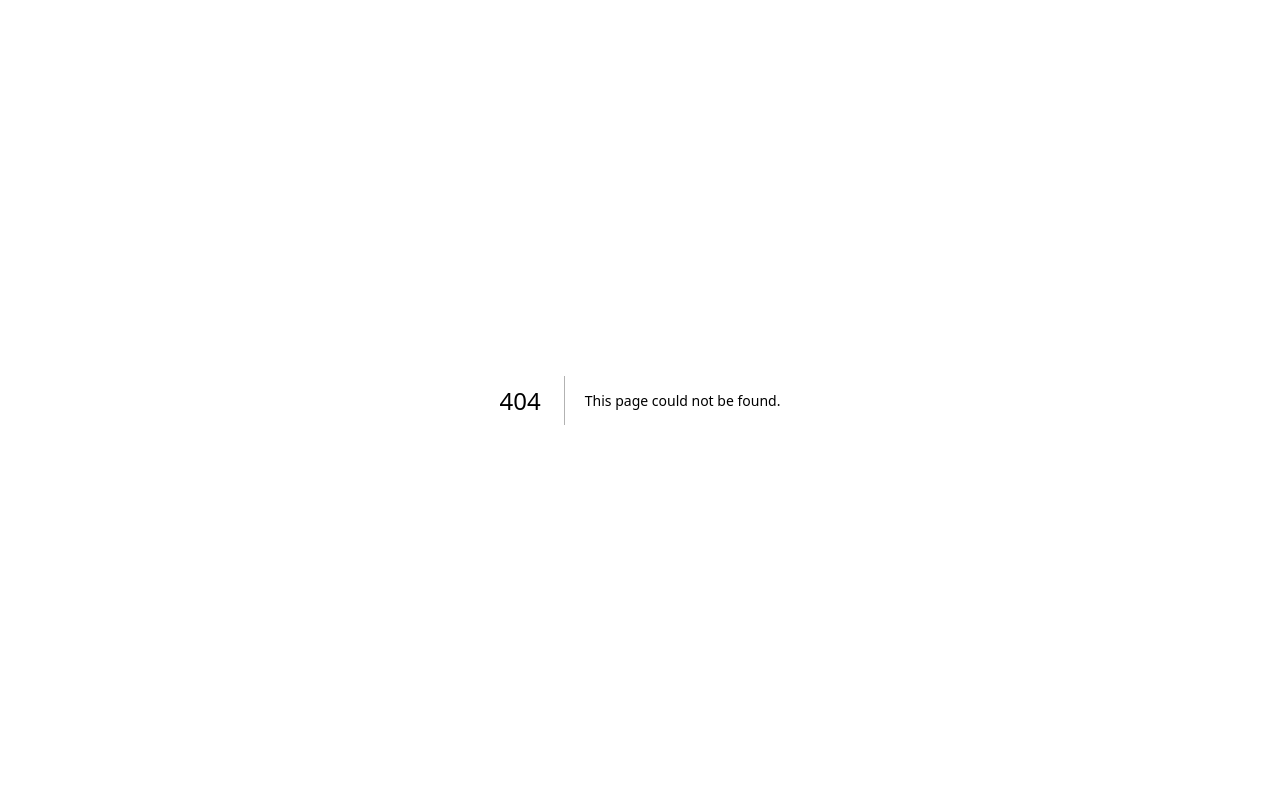
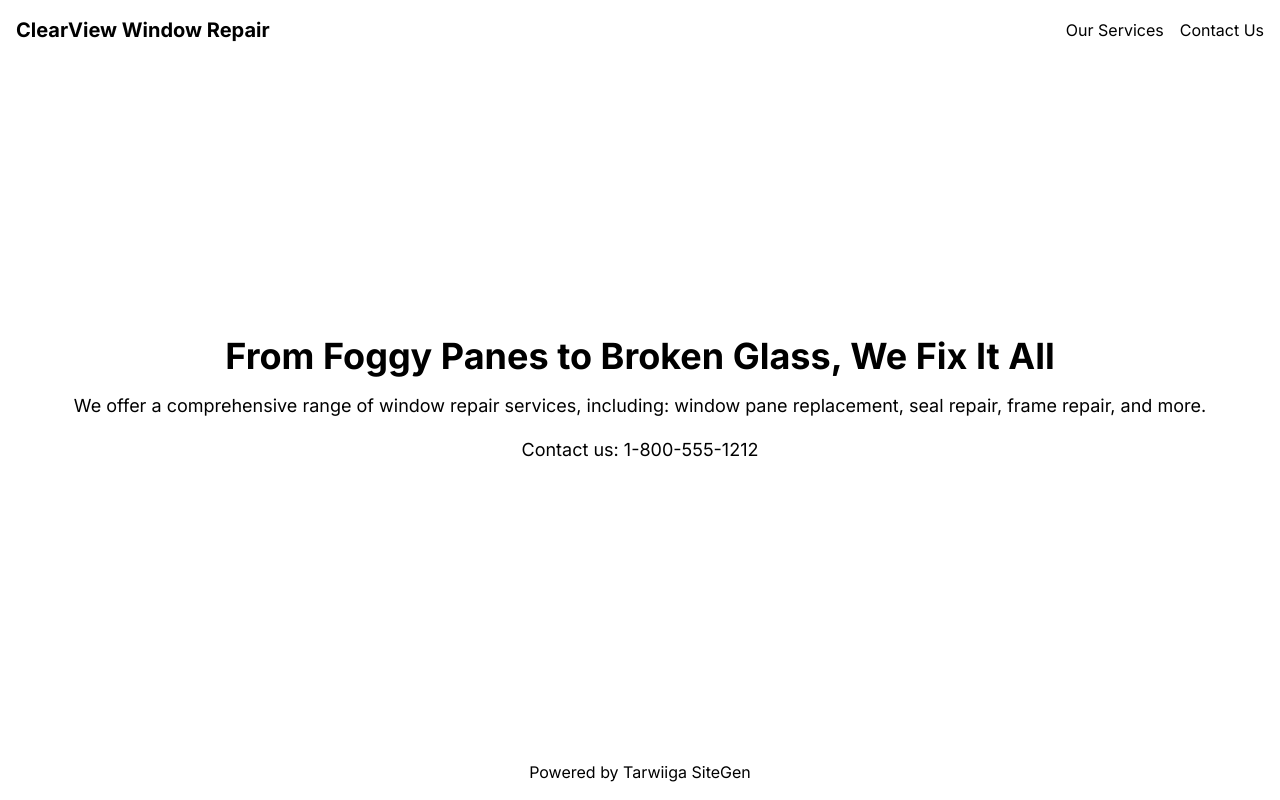
Before and after one commit to tarwiiga/tarwiiga_sites, a Next.js app: page /clearview/services in a window 1280 px wide. Before the commit this address had no page. Built offline with nearby package versions, Linux system fonts and the light colour scheme.

Commit message:
Deployed ClearView Window Repair to https://sites.tarwiiga.com/clearview

```diff
--- /dev/null
+++ b/src/app/clearview/contact/page.tsx
@@ -0,0 +1,14 @@
+import Header from "@/elements/Header";
+import Hero from "@/elements/Hero";
+import Footer from "@/elements/Footer";
+import {home_page, page1, page2} from "../data";
+
+export default function Home() {
+  return (
+      <div>
+          <Header page={page2} home_page={home_page} page1={page1} page2={page2}/>
+          <Hero page={page2}/>
+          <Footer page={page2}/>
+      </div>
+  );
+}
--- /dev/null
+++ b/src/app/clearview/data.ts
@@ -0,0 +1,38 @@
+
+    import { PageType } from "@/utils/types";
+
+    export const page1: PageType = {
+        logoText: "ClearView Window Repair",
+        title: "Our Services",
+        link: "/clearview/services",
+        headline: "From Foggy Panes to Broken Glass, We Fix It All",
+        description: "We offer a comprehensive range of window repair services, including: window pane replacement, seal repair, frame repair, and more. ",
+        phone_number: "1-800-555-1212",
+        bgColor: "#ffffff",
+        textColor: "#222222",
+        pages: [],
+    }
+
+    export const page2: PageType = {
+        logoText: "ClearView Window Repair",
+        title: "Contact Us",
+        link: "/clearview/contact",
+        headline: "Schedule Your Free Estimate Today!",
+        description: "Don't wait to enjoy clear, energy-efficient windows. Contact us for a free, no-obligation estimate.",
+        phone_number: "1-800-555-1212",
+        bgColor: "#f2f2f2",
+        textColor: "#222222",
+        pages: [],
+    }
+
+    export const home_page: PageType = {
+        logoText: "ClearView Window Repair",
+        title: "Home",
+        link: "/clearview",
+        headline: "Let the Sunshine In!",
+        description: "Expert window repair services to brighten your home and keep it energy efficient. Free estimates and fast, reliable service.",
+        phone_number: "1-800-555-1212",
+        bgColor: "#f2f2f2",
+        textColor: "#222222",
+        pages: [page1, page2],
+    }
--- /dev/null
+++ b/src/app/clearview/page.tsx
@@ -0,0 +1,14 @@
+import Header from "@/elements/Header";
+import Hero from "@/elements/Hero";
+import Footer from "@/elements/Footer";
+import {home_page, page1, page2} from "./data";
+
+export default function Home() {
+    return (
+        <div>
+            <Header page={home_page} home_page={home_page} page1={page1} page2={page2}/>
+            <Hero page={home_page}/>
+            <Footer page={home_page}/>
+        </div>
+    );
+}
--- /dev/null
+++ b/src/app/clearview/services/page.tsx
@@ -0,0 +1,14 @@
+import Header from "@/elements/Header";
+import Hero from "@/elements/Hero";
+import Footer from "@/elements/Footer";
+import {home_page, page1, page2} from "../data";
+
+export default function Home() {
+  return (
+      <div>
+          <Header page={page1} home_page={home_page} page1={page1} page2={page2}/>
+          <Hero page={page1}/>
+          <Footer page={page1}/>
+      </div>
+  );
+}
```
